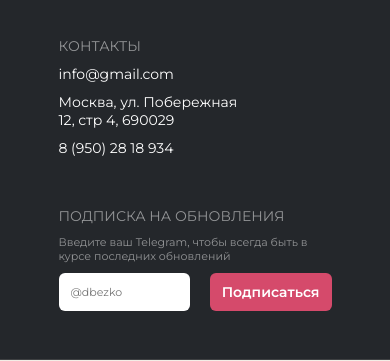
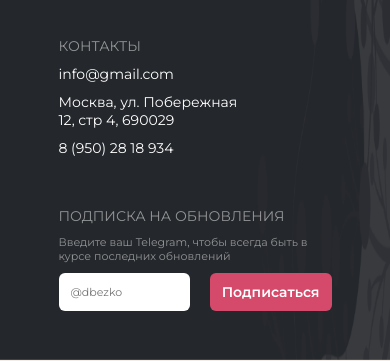
Before and after one commit to Vityazzz5830/SCHOOL, a plain HTML site: page index.html in a window 390 px wide. Shown: the part 9772-10133 px from the top of the page. Drawn offline with Linux system fonts and the light colour scheme.

Commit message:
Update media.css

```diff
--- a/css/media.css
+++ b/css/media.css
@@ -1940,6 +1940,8 @@ body {
 	margin-bottom: -5px;
 }
 
-
-
-}
+footer {
+	background-size: 100% 100%;
+}
+
+}
```
